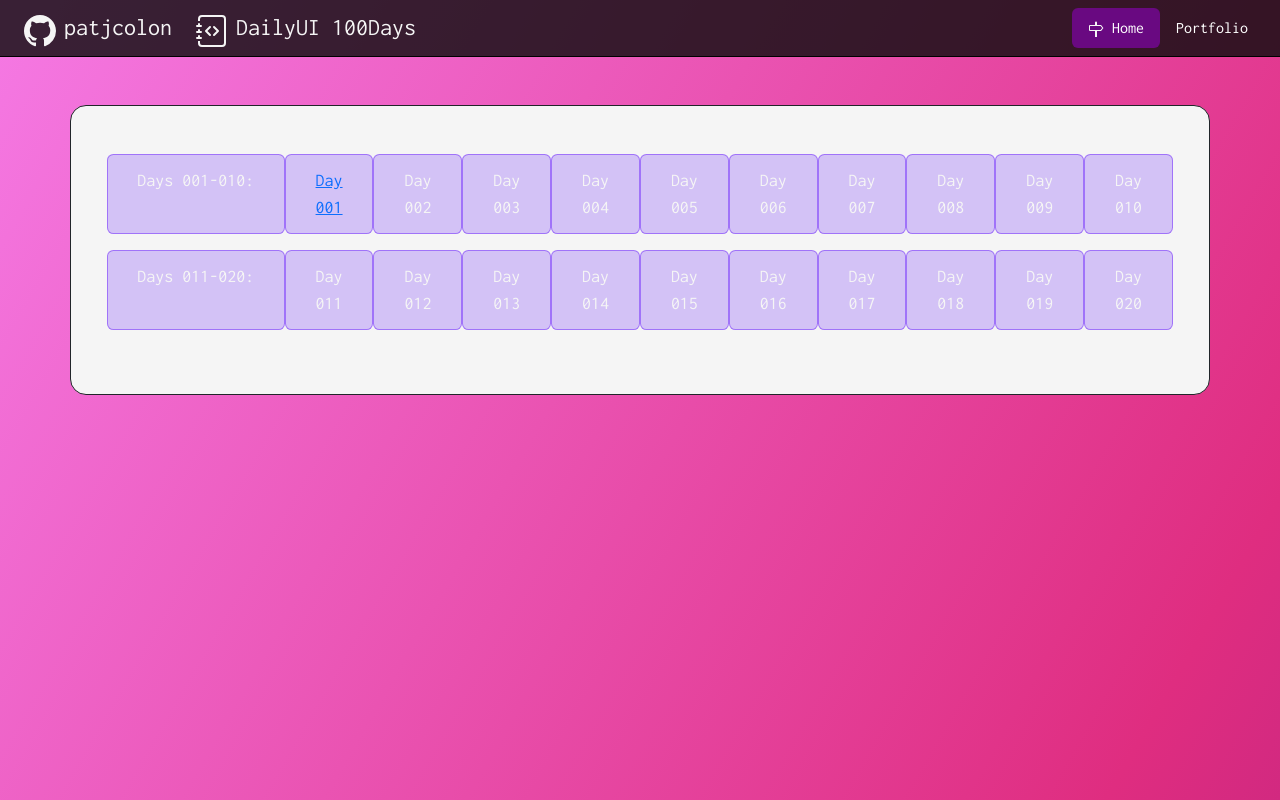
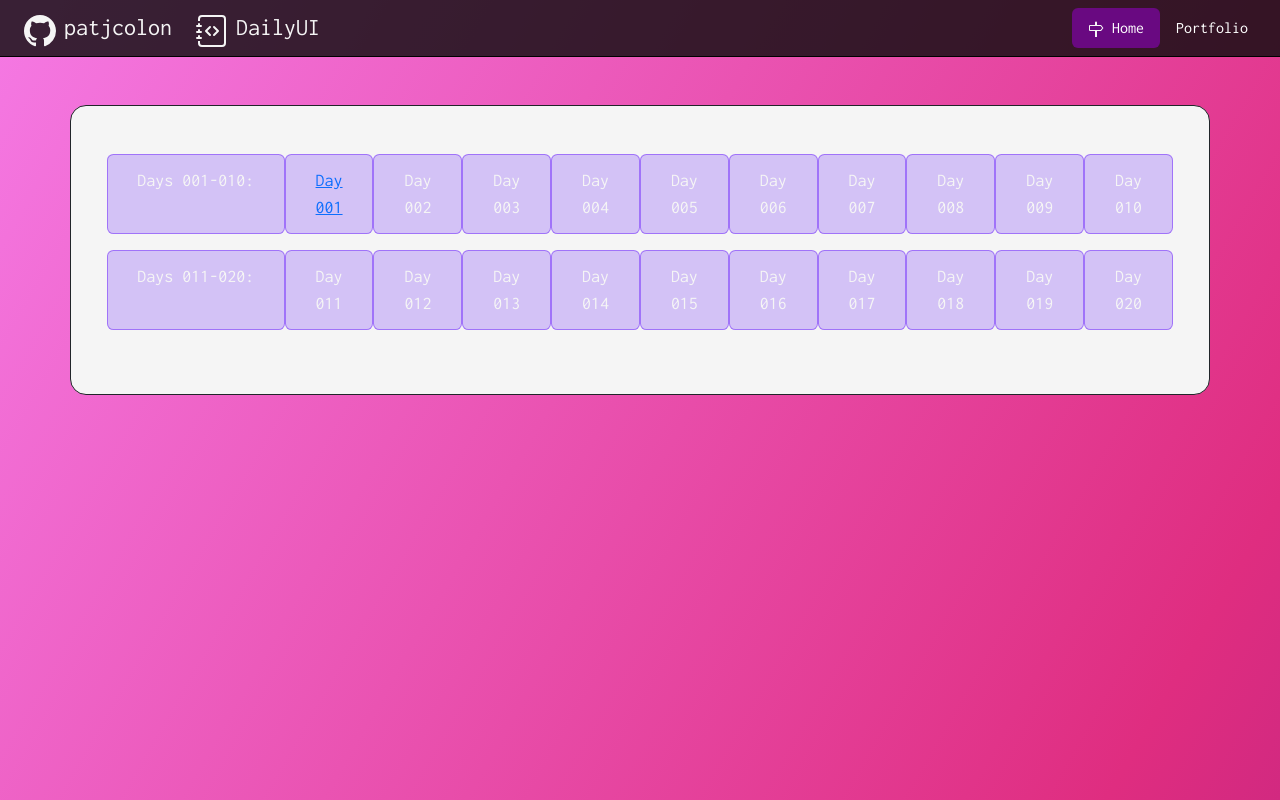
Before and after one commit to patjcolon/DailyUI-100-Days, a plain HTML site: page index.html in a window 1280 px wide. Drawn offline with nearby package versions, Linux system fonts and the light colour scheme.

Commit message:
updated dailyui display name changed header's 'DailyUI 100Days' to 'DailyUI'

```diff
--- a/index.html
+++ b/index.html
@@ -31,7 +31,7 @@
             <path d="M3 0h10a2 2 0 0 1 2 2v12a2 2 0 0 1-2 2H3a2 2 0 0 1-2-2v-1h1v1a1 1 0 0 0 1 1h10a1 1 0 0 0 1-1V2a1 1 0 0 0-1-1H3a1 1 0 0 0-1 1v1H1V2a2 2 0 0 1 2-2z"/>
             <path d="M1 5v-.5a.5.5 0 0 1 1 0V5h.5a.5.5 0 0 1 0 1h-2a.5.5 0 0 1 0-1H1zm0 3v-.5a.5.5 0 0 1 1 0V8h.5a.5.5 0 0 1 0 1h-2a.5.5 0 0 1 0-1H1zm0 3v-.5a.5.5 0 0 1 1 0v.5h.5a.5.5 0 0 1 0 1h-2a.5.5 0 0 1 0-1H1z"/>
           </svg>
-          <span class="fs-4">DailyUI 100Days</span>
+          <span class="fs-4">DailyUI</span>
         </span>
       </a>
     </div>
```
